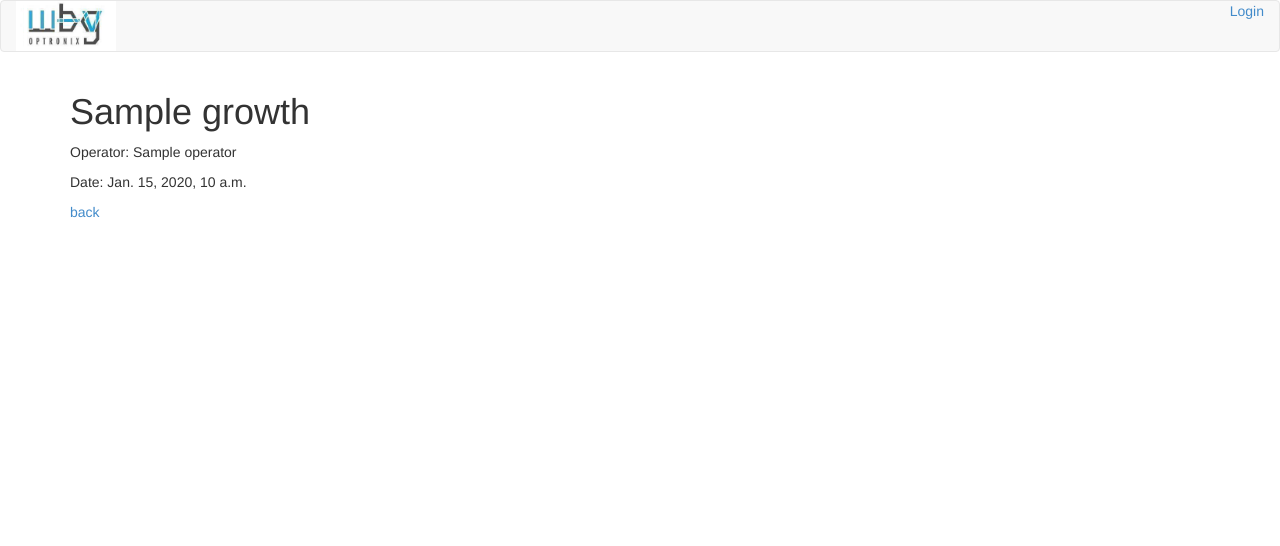
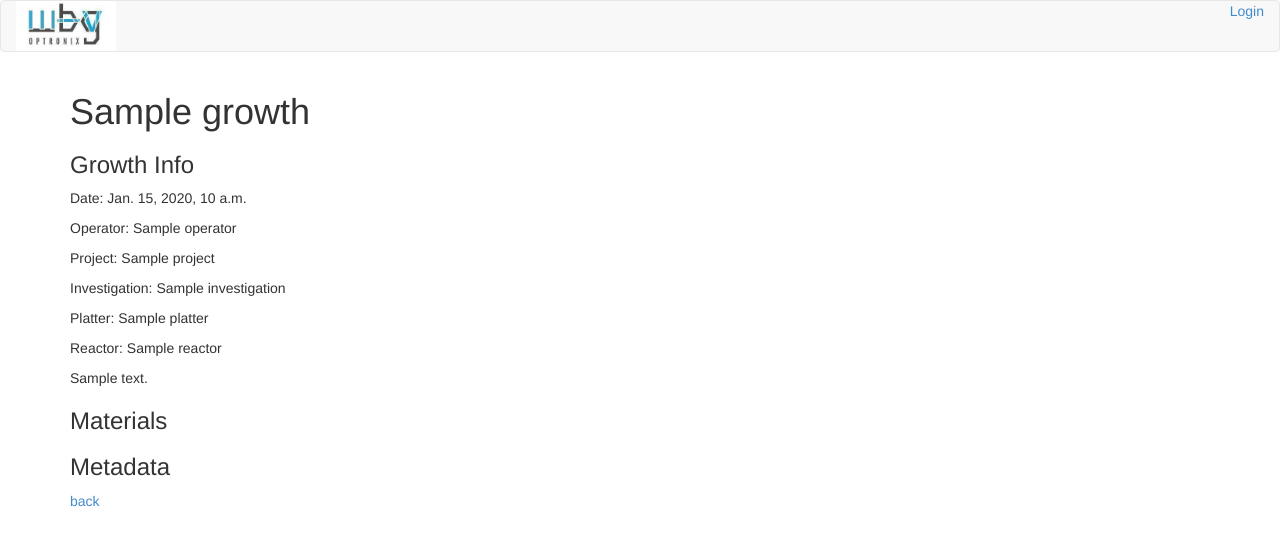
Before and after one commit to emergence-lab/emergence-lab, a Django app: template templates/growths/growth_detail.html in a window 1280 px wide. Shown: the top 546 px of the page. Run offline with Django 3.2, Linux system fonts and the light colour scheme; the template is opened without the code that fills it: most values are stand-ins (such as "Sample title", 1, 10 or a date in 2020); some libraries are stand-ins or nearby versions.

Commit message:
Expanded growth detail to show more information

```diff
--- a/templates/growths/growth_detail.html
+++ b/templates/growths/growth_detail.html
@@ -7,8 +7,37 @@
 <div class="container">
     <h1>{{growth}}</h1>
 
+    <h3>Growth Info</h3>
+    <p>Date: {{growth.date}}</p>
     <p>Operator: {{growth.operator}}</p>
-    <p>Date: {{growth.date}}</p>
+    <p>Project: {{growth.project}}</p>
+    <p>Investigation: {{growth.investigation}}</p>
+    <p>Platter: {{growth.platter}}</p>
+    <p>Reactor: {{growth.reactor}}</p>
+    <p>{{growth.run_comments}}</p>
+
+    <h3>Materials</h3>
+    <ul>
+        {% if growth.has_gan %}<li>GaN</li>{% endif %}
+        {% if growth.has_aln%}<li>AlN</li>{% endif %}
+        {% if growth.has_inn %}<li>InN</li>{% endif %}
+        {% if growth.has_algan %}<li>AlGaN</li>{% endif %}
+        {% if growth.has_ingan %}<li>InGaN</li>{% endif %}
+        {% if growth.has_alingan %}<li>AlInGaN</li>{% endif %}
+    </ul>
+
+    <h3>Metadata</h3>
+    <ul>
+        {% if growth.is_template %}<li>Template</li>{% endif %}
+        {% if growth.is_buffer %}<li>Buffer</li>{% endif %}
+        {% if growth.has_superlattice %}<li>Has superlattice</li>{% endif %}
+        {% if growth.has_mqw %}<li>Has MQW</li>{% endif %}
+        {% if growth.has_graded %}<li>Has graded layer</li>{% endif %}
+        {% if growth.has_n %}<li>Has n-doped layer</li>{% endif %}
+        {% if growth.has_p %}<li>Has p-doped layer</li>{% endif %}
+        {% if growth.has_u %}<li>Has undoped layer</li>{% endif %}
+    </ul>
+
 
     <a href="{% url 'afm_filter' %}">back</a>
 </div>
```
